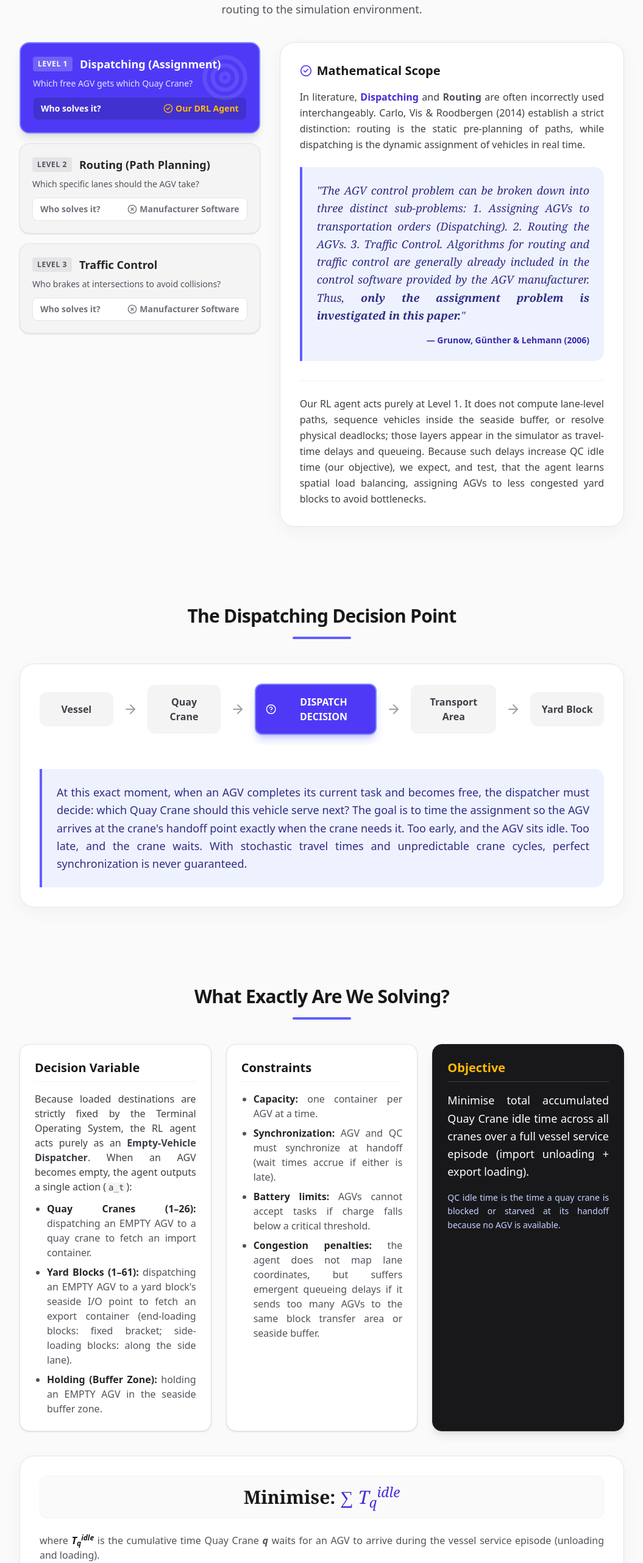
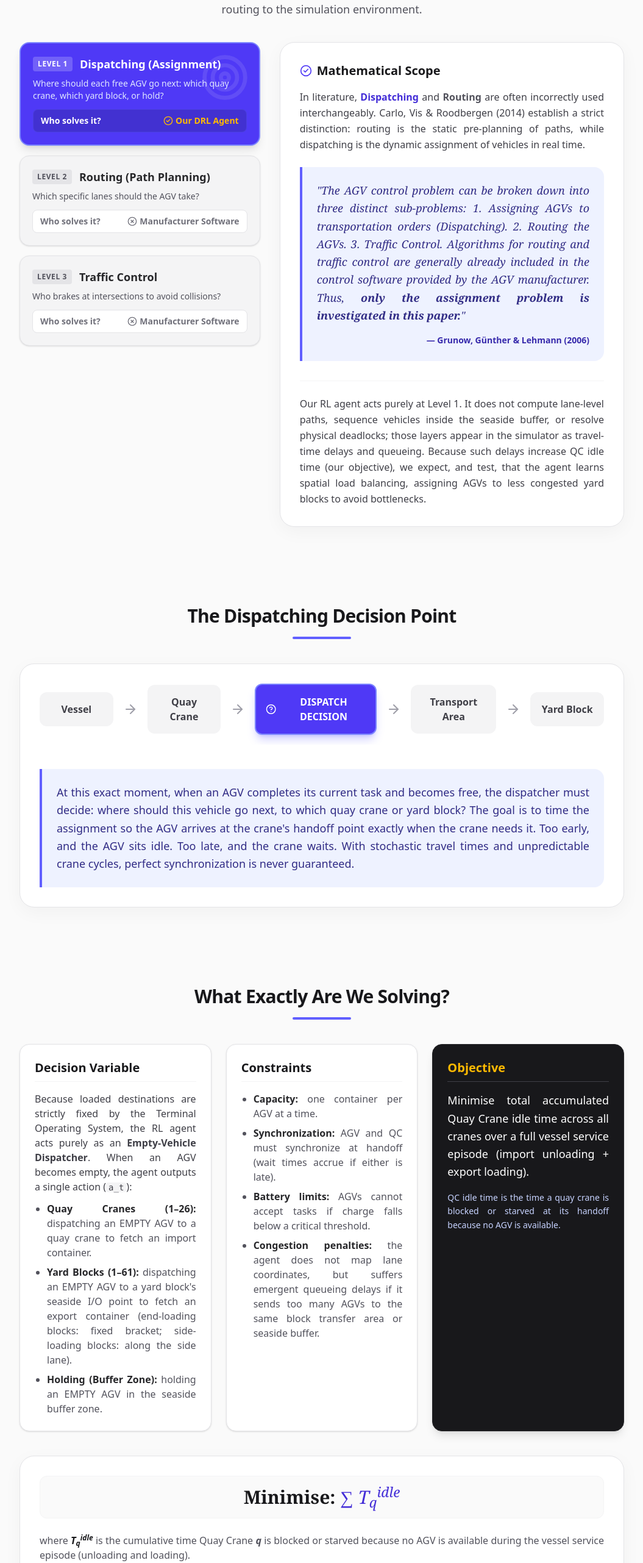
Before and after one commit to Cokaine29/IEOR_MTP, a Next.js app in the folder frontend/: page /problem in a window 1280 px wide. Shown: the part 1083-3646 px from the top of the page at 61% size, without its empty margins (112-1167 px from the left). Built offline with nearby package versions, Linux system fonts and the light colour scheme.

Commit message:
docs: minor wording consistency fixes for Problem tab

```diff
--- a/frontend/src/app/problem/page.tsx
+++ b/frontend/src/app/problem/page.tsx
@@ -63,7 +63,7 @@ export default function ProblemPage() {
                   <span className="bg-white/20 px-2 py-1 rounded text-xs font-bold uppercase tracking-wider">Level 1</span>
                   <span className="font-bold text-lg">Dispatching (Assignment)</span>
                 </div>
-                <p className="text-indigo-100 text-sm mb-3">Which free AGV gets which Quay Crane?</p>
+                <p className="text-indigo-100 text-sm mb-3">Where should each free AGV go next: which quay crane, which yard block, or hold?</p>
                 <div className="bg-indigo-800/50 rounded-lg px-3 py-2 text-sm font-semibold flex justify-between items-center border border-indigo-500/30">
                   <span>Who solves it?</span>
                   <span className="text-amber-400 flex items-center gap-1"><CheckCircle2 className="w-4 h-4"/> Our DRL Agent</span>
@@ -150,7 +150,7 @@ export default function ProblemPage() {
 
             <div className="bg-indigo-50 border-l-4 border-indigo-500 p-6 rounded-r-2xl">
               <p className="text-indigo-900 text-lg font-medium leading-relaxed text-justify">
-                At this exact moment, when an AGV completes its current task and becomes free, the dispatcher must decide: which Quay Crane should this vehicle serve next? The goal is to time the assignment so the AGV arrives at the crane's handoff point exactly when the crane needs it. Too early, and the AGV sits idle. Too late, and the crane waits. With stochastic travel times and unpredictable crane cycles, perfect synchronization is never guaranteed.
+                At this exact moment, when an AGV completes its current task and becomes free, the dispatcher must decide: where should this vehicle go next, to which quay crane or yard block? The goal is to time the assignment so the AGV arrives at the crane's handoff point exactly when the crane needs it. Too early, and the AGV sits idle. Too late, and the crane waits. With stochastic travel times and unpredictable crane cycles, perfect synchronization is never guaranteed.
               </p>
             </div>
           </motion.div>
@@ -200,11 +200,11 @@ export default function ProblemPage() {
             <div className="text-2xl md:text-3xl font-serif text-zinc-900 mb-6 bg-zinc-50 py-4 rounded-xl border border-zinc-100">
               <strong>Minimise:</strong> <span className="italic text-indigo-700">∑ T<sub>q</sub><sup>idle</sup></span>
             </div>
-            <p className="text-zinc-600 mb-6 font-medium text-justify">where <span className="italic text-zinc-900 font-bold">T<sub>q</sub><sup>idle</sup></span> is the cumulative time Quay Crane <span className="italic font-bold">q</span> waits for an AGV to arrive during the vessel service episode (unloading and loading).</p>
+            <p className="text-zinc-600 mb-6 font-medium text-justify">where <span className="italic text-zinc-900 font-bold">T<sub>q</sub><sup>idle</sup></span> is the cumulative time Quay Crane <span className="italic font-bold">q</span> is blocked or starved because no AGV is available during the vessel service episode (unloading and loading).</p>
 
             <div className="bg-zinc-50 p-6 rounded-2xl border border-zinc-100 text-left">
               <p className="text-zinc-800 font-medium leading-relaxed mb-3 text-justify">
-                Quay Cranes are the most capital-intensive equipment in a terminal. Every minute a crane sits idle (container in the air, waiting for an AGV) is revenue lost and vessel turnaround delayed.
+                Quay Cranes are the most capital-intensive equipment in a terminal. Every minute a crane is blocked or starved waiting for an AGV is revenue lost and vessel turnaround delayed.
               </p>
               <p className="text-sm text-zinc-500 italic text-justify">Source: Carlo, Vis & Roodbergen (2014), European Journal of Operational Research.</p>
             </div>
@@ -241,7 +241,7 @@ export default function ProblemPage() {
               A mathematically grounded breakdown of how a tiny dispatching error snowballs into massive financial penalties.
             </p>
             <p className="text-zinc-600 mt-2 max-w-2xl mx-auto font-medium text-sm">
-              Illustrative example using reference parameters (Liu et al., 2001): 5 cranes, 42 moves/hour, 86 s cycle. Yangshan operates more cranes; the mechanism is the same.
+              Illustrative example using reference parameters (Liu et al., 2001): 5 cranes, 42 moves/hour, 86 s cycle. Yangshan operates more cranes; the mechanism is the same. With double-trolley cranes, a transfer platform absorbs part of such delays; the simulator treats its capacity as an assumed parameter.
             </p>
           </motion.div>
 
@@ -432,7 +432,7 @@ export default function ProblemPage() {
                   </tr>
                   <tr className="hover:bg-zinc-50 transition-colors">
                     <td className="px-6 py-4 text-zinc-900 font-bold">Single-Agent DQN <span className="font-normal text-zinc-500 text-sm block">(Zheng 2022)</span></td>
-                    <td className="px-6 py-4 text-amber-600 flex items-center gap-2"><AlertCircle className="w-4 h-4"/> Task generation only</td>
+                    <td className="px-6 py-4 text-amber-600 flex items-center gap-2"><AlertCircle className="w-4 h-4"/> AGV travel delays only {/* TODO check exact stochasticity in Zheng 2022 */}</td>
                     <td className="px-6 py-4 text-center text-emerald-600"><CheckCircle2 className="w-5 h-5 mx-auto"/></td>
                     <td className="px-6 py-4 text-center text-red-600"><XCircle className="w-5 h-5 mx-auto"/></td>
                   </tr>
```
